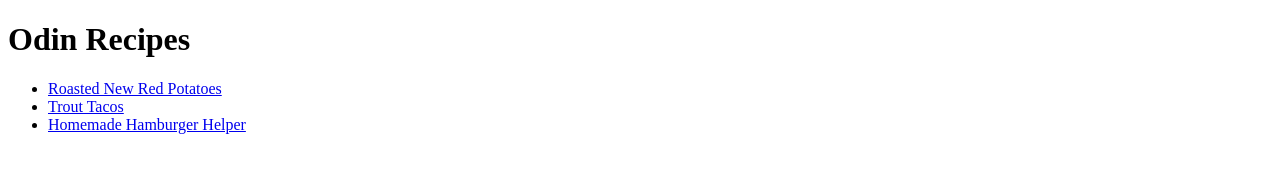
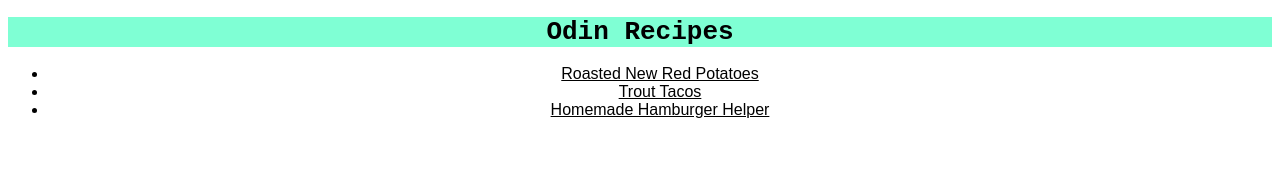
Before and after one commit to M0nc3c/odin-recipes, a plain HTML site: page index.html in a window 1280 px wide. Drawn offline with Linux system fonts and the light colour scheme.

Commit message:
Added some  basic CSS

```diff
--- a/index.html
+++ b/index.html
@@ -4,16 +4,17 @@
 
     <meta charset="UTF-8">
     <title>Odin Recipes</title>
+    <link rel="stylesheet" href="style.css">
 
 </head>
 
 <body>
 
     <h1>Odin Recipes</h1>
-    <ul>
-        <li><a href="recipes/RoastedNewRedPotatoes.html">Roasted New Red Potatoes</a></li>
-        <li><a href="recipes/TroutTacos.html">Trout Tacos</a></li>
-        <li><a href="recipes/HomemadeHamburgerHelper.html">Homemade Hamburger Helper</a></li>
+    <ul id="recipelist">
+        <li><a class="index-recipes" href="recipes/RoastedNewRedPotatoes.html">Roasted New Red Potatoes</a></li>
+        <li><a class="index-recipes" href="recipes/TroutTacos.html">Trout Tacos</a></li>
+        <li><a class="index-recipes" href="recipes/HomemadeHamburgerHelper.html">Homemade Hamburger Helper</a></li>
     </ul>
 
 
--- /dev/null
+++ b/style.css
@@ -0,0 +1,18 @@
+h1 {
+    background-color: aquamarine;
+    text-align: center;
+    font-family: monospace;
+}
+
+.index-recipes {
+    color: black;
+}
+
+#recipelist {
+    text-align: center;
+
+}
+
+p, li {
+    font-family: sans-serif;
+}
```
Also changed, not shown: recipes/HomemadeHamburgerHelper.html (+1 -0 lines), recipes/RoastedNewRedPotatoes.html (+2 -0 lines), recipes/TroutTacos.html (+1 -0 lines).
